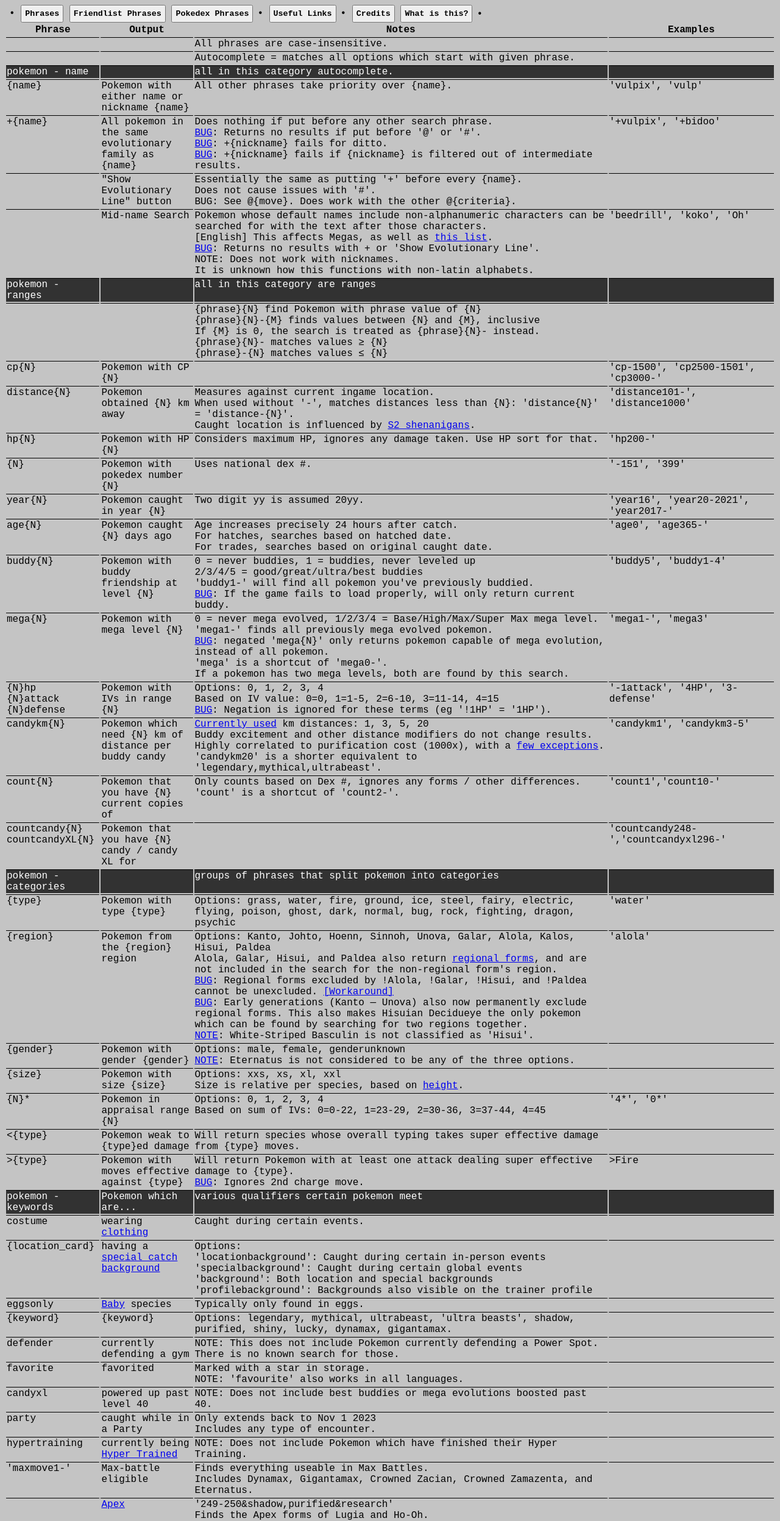
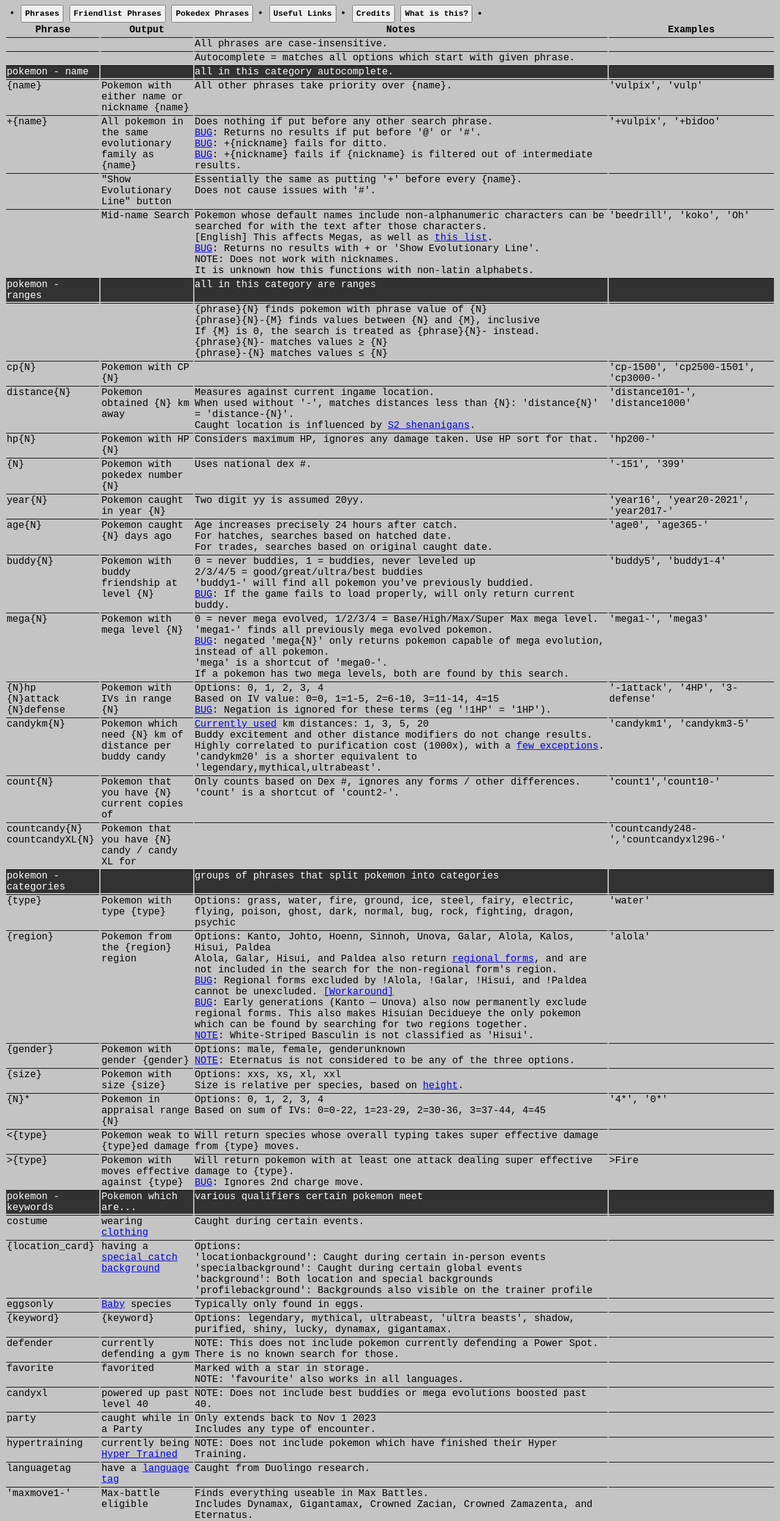
Before and after one commit to Leidwesen/SearchPhrases, a plain HTML site: page index.html in a window 1280 px wide. Shown: the top 2495 px of the page at 61% size. Drawn offline with Linux system fonts and the light colour scheme.

Commit message:
taalzoektocht

```diff
--- a/index.html
+++ b/index.html
@@ -88,7 +88,7 @@
     </div>
     <!-- CREDITS -->
     <div id='creditPage' class=hide>
-      <p>Updated as of <u>November 11th, 2026</u> (Version 0.435.1)</p>
+      <p>Updated as of <u>November 23rd, 2026</u> (Version 0.437.0)</p>
       <p>Maintained by me. To suggest changes, please create an <a href='https://github.com/Leidwesen/SearchPhrases/issues'>issue</a> or contact me on <a href='https://www.reddit.com/user/FatalisticFeline-47'>reddit</a>.</p>
       <!-- <p>If you would like to translate this site to other languages and be credited here, please contact me.</p> -->
     </div>
--- a/js/code.js
+++ b/js/code.js
@@ -12,10 +12,10 @@ const phraseData = [
     ["{name}", "Pokemon with either name or nickname {name}", "All other phrases take priority over {name}.", "'vulpix', 'vulp'"],
     ["+{name}", "All pokemon in the same evolutionary family as {name}", "Does nothing if put before any other search phrase.<br><a href='https://i.imgur.com/2nDmqnk.png'>BUG</a>: Returns no results if put before '@' or '#'.<br><a href='https://redd.it/1beu3m9'>BUG</a>: +{nickname} fails for ditto.<br><a href='https://www.reddit.com/r/TheSilphRoad/comments/1e02fec/comment/lco0s6k/'>BUG</a>: +{nickname} fails if {nickname} is filtered out of intermediate results.", "'+vulpix', '+bidoo'"],
     // BUG: (show evolutionary line)-Name search can fail based on order of operations *and* show-evolutionary-line state: TODO
-    ["", "\"Show Evolutionary Line\" button", "Essentially the same as putting '+' before every {name}.<br>Does not cause issues with '#'.<br>BUG: See @{move}. Does work with the other @{criteria}."],
+    ["", "\"Show Evolutionary Line\" button", "Essentially the same as putting '+' before every {name}.<br>Does not cause issues with '#'."],
     ["", "Mid-name Search", "Pokemon whose default names include non-alphanumeric characters can be searched for with the text after those characters.<br>[English] This affects Megas, as well as <a href='https://pastebin.com/raw/y0vQCv8J'>this list</a>.<br><a href='https://i.imgur.com/EKf3oJv.png'>BUG</a>: Returns no results with + or 'Show Evolutionary Line'.<br>NOTE: Does not work with nicknames.<br>It is unknown how this functions with non-latin alphabets.", "'beedrill', 'koko', 'Oh'"],
     ["pokemon - ranges",,"all in this category are ranges",,true],
-    ["","","{phrase}{N} find Pokemon with phrase value of {N}<br>{phrase}{N}-{M} finds values between {N} and {M}, inclusive<br>If {M} is 0, the search is treated as {phrase}{N}- instead.<br>{phrase}{N}- matches values ≥ {N}<br>{phrase}-{N} matches values ≤ {N}"],
+    ["","","{phrase}{N} finds pokemon with phrase value of {N}<br>{phrase}{N}-{M} finds values between {N} and {M}, inclusive<br>If {M} is 0, the search is treated as {phrase}{N}- instead.<br>{phrase}{N}- matches values ≥ {N}<br>{phrase}-{N} matches values ≤ {N}"],
     ["cp{N}", "Pokemon with CP {N}",, "'cp-1500', 'cp2500-1501', 'cp3000-'"],
     ["distance{N}", "Pokemon obtained {N} km away", "Measures against current ingame location.<br>When used without '-', matches distances less than {N}: 'distance{N}' = 'distance-{N}'.<br>Caught location is influenced by <a href='https://pokemongohub.net/post/featured/comprehensive-guide-s2-cells-pokemon-go/'>S2 shenanigans</a>.","'distance101-', 'distance1000'"],
     ["hp{N}", "Pokemon with HP {N}", "Considers maximum HP, ignores any damage taken. Use HP sort for that.", "'hp200-'"],
@@ -36,17 +36,18 @@ const phraseData = [
     ["{size}", "Pokemon with size {size}", "Options: xxs, xs, xl, xxl<br>Size is relative per species, based on <a href='https://redd.it/1wkzh9b'>height</a>."],
     ["{N}*","Pokemon in appraisal range {N}", "Options: 0, 1, 2, 3, 4<br>Based on sum of IVs: 0=0-22, 1=23-29, 2=30-36, 3=37-44, 4=45", "'4*', '0*'"],
     ["<{type}","Pokemon weak to {type}ed damage","Will return species whose overall typing takes super effective damage from {type} moves.","<Fire"],
-    [">{type}","Pokemon with moves effective against {type}","Will return Pokemon with at least one attack dealing super effective damage to {type}.<br><a href='https://i.imgur.com/3Qyr3x8.png'>BUG</a>: Ignores 2nd charge move.",">Fire"],
+    [">{type}","Pokemon with moves effective against {type}","Will return pokemon with at least one attack dealing super effective damage to {type}.<br><a href='https://i.imgur.com/3Qyr3x8.png'>BUG</a>: Ignores 2nd charge move.",">Fire"],
     ["pokemon - keywords","Pokemon which are...","various qualifiers certain pokemon meet",,true],
     ["costume", "wearing <a href='https://pokemongo.fandom.com/wiki/Event_Pokémon'>clothing</a>","Caught during certain events."],
     ["{location_card}","having a <a href='https://pokemongo.fandom.com/wiki/Backgrounds'>special catch background</a>","Options:<br>'locationbackground': Caught during certain in-person events</a><br>'specialbackground': Caught during certain global events<br>'background': Both location and special backgrounds<br>'profilebackground': Backgrounds also visible on the trainer profile"],
     ["eggsonly", "<a href='https://bulbapedia.bulbagarden.net/wiki/Baby_Pokémon'>Baby</a> species", "Typically only found in eggs."],
     ["{keyword}","{keyword}", "Options: legendary, mythical, ultrabeast, 'ultra beasts', shadow, purified, shiny, lucky, dynamax, gigantamax."],
-    ["defender","currently defending a gym","NOTE: This does not include Pokemon currently defending a Power Spot. There is no known search for those."],
+    ["defender","currently defending a gym","NOTE: This does not include pokemon currently defending a Power Spot. There is no known search for those."],
     ["favorite","favorited","Marked with a star in storage.<br>NOTE: 'favourite' also works in all languages."],
     ["candyxl", "powered up past level 40", "NOTE: Does not include best buddies or mega evolutions boosted past 40."],
     ["party", "caught while in a Party", "Only extends back to Nov 1 2023<br>Includes any type of encounter."],
-    ["hypertraining","currently being <a href='https://pokemongo.fandom.com/wiki/Hyper_Training'>Hyper Trained</a>", "NOTE: Does not include Pokemon which have finished their Hyper Training."],
+    ["hypertraining","currently being <a href='https://pokemongo.fandom.com/wiki/Hyper_Training'>Hyper Trained</a>", "NOTE: Does not include pokemon which have finished their Hyper Training."],
+    ["languagetag","have a <a href='https://pokemongo.com/en/news/duolingo-2026#:~:text=Language%20Tag'>language tag</a>",'Caught from Duolingo research.'],
     ["'maxmove1-'","Max-battle eligible","Finds everything useable in Max Battles.<br>Includes Dynamax, Gigantamax, Crowned Zacian, Crowned Zamazenta, and Eternatus."],
     ["","<a href='https://bulbapedia.bulbagarden.net/wiki/Shadow_Pok%C3%A9mon_(GO)#Apex_Shadow_Pok%C3%A9mon'>Apex</a>","'249-250&shadow,purified&research'<br>Finds the Apex forms of Lugia and Ho-Oh.",],
     ["pokemon - encounter type","Pokemon obtained from...","various ways to obtain pokemon",,true],
@@ -65,7 +66,7 @@ const phraseData = [
     ["evolvenew", "you've never had the evolution of", "Only considers direct evolutions with an unregistered entry in the main & mega pokedex.<br><a href='https://i.imgur.com/aJPDH6A.png'>BUG</a>: Includes pokemon with restrictions making their evolution impossible."],
     ["megaevolve", "can currently mega evolve", "Considers energy for each pokemon.<br> Does not include currently active mega evolution."],
     ["item", "need an <a href='https://pokemongo.fandom.com/wiki/Evolution_Items'>item</a> to evolve","BUG (untested in recent versions): Only returns pokemon which have enough candy/item to evolve."],
-    ["tradeevolve","have a trade evolution","<a href='https://pokemongo.fandom.com/wiki/Evolution?so=search#Trade_evolution'>Pokemon</a> which are free to evolve if recieved from a trade.<br>NOTE: Does not include pre-evolutions of tradeevolve species.<br><a href='https://i.imgur.com/i0iJkvW.png'>BUG</a>: Does not return traded pokemon."],
+    ["tradeevolve","have a trade evolution","<a href='https://pokemongo.fandom.com/wiki/Evolution?so=search#Trade_evolution'>Pokemon</a> which are free to evolve if received from a trade.<br>NOTE: Does not include pre-evolutions of tradeevolve species.<br><a href='https://i.imgur.com/i0iJkvW.png'>BUG</a>: Does not return traded pokemon."],
     ["evolvequest","have an evolution task","Pokemon which have buddy <a href='https://pokemongo.fandom.com/wiki/Evolution?so=search#Buddy'>quest</a> evolution requirements."],
     ["fusion","have a fusion form","Pokemon that can <a href='https://bulbapedia.bulbagarden.net/wiki/Pok%C3%A9mon_fusion#Pok%C3%A9mon_that_can_fuse_via_form_change'>fuse</a> (Necrozma, Kyurem).<br>Includes already fused forms, does not include the secondary fusion species.<br>Likely to include Calyrex eventually."],
     // TODO: Test how search functions when not having enough energy to fuse.
@@ -75,7 +76,7 @@ const phraseData = [
     ["@special", "Moves that can't be learnt with normal TMs","Includes <a href='https://pokemongo.fandom.com/wiki/List_of_exclusive_moves'>Elite TM exclusive</a> moves, <a href='https://www.p337.info/pokemongo/pages/legacy-moves/'>true legacy</a> moves, frustration, and return."],
     ["@weather", "Moves with type currently weather boosted", "BUG (Untested in recent versions): In remote raid lobby, will use local weather, not remote."],
     ["@{1/2/3/4}{criteria}", "Moves in given slot matching criteria","1 = fast, 2 = first charged, 3 = second charged, 4 = <a href='https://pokemongo.fandom.com/wiki/Mega_Evolution#Additional_Charged_Attacks'>mega evolution</a><br>Options: {type}, {move}, special, weather.<br><a href='https://i.imgur.com/xR4RyKC.jpeg'>BUG</a>: @4{criteria} does not work with [type}/special/weather","'@1water', '@3meteor mash', '@2weather'"],
-    ["!@3mov", "Pokemon with a 2nd charge move unlocked", "Autocomplete. A default 'move_name_0000' is used for pokemon with no 2nd charge move.<br>Use at least 'mov' to avoid losing moonblast et al..", "'!@3mov', '!@3move_name_0000'"],
+    ["!@3mov", "Pokemon with a 2nd charge move unlocked", "Autocomplete. A default 'move_name_0000' is used for pokemon with no 2nd charge move.<br>Use at least 'mov' to avoid losing moonblast et al.", "'!@3mov', '!@3move_name_0000'"],
     ["adventureeffect","Pokemon whose moves have an <a href='https://pokemongo.fandom.com/wiki/Adventure_Effects'>Adventure Effect</a>",'"BUG": Is not preceded by @.'],
     ["dynamax{N}<br>gigantamax{N}","Max Pokemon with {N} max moves unlocked","{N} is a range, with 1/2/3 being the number of moves unlocked.<br>Dynamax returns only dynamax species, and Gigantamax returns only gigantamax species.<br>NOTE: Neither search will find Crowned Zacian and Zamazenta.<br>Max Species start with 1 move (the attack) unlocked.","'dynamax3', 'gigantamax2-'"],
     ["max{move}{N}","Max Pokemon with max move {move} at level{N}","{N} is a range, with 1/2/3 being the level of the max move.<br>Options: maxmove, maxguard, maxspirit<br>NOTE: maxmove is a generic term for all the <a href='https://bulbapedia.bulbagarden.net/wiki/Max_Move#Pok%C3%A9mon_GO'>typed Max Attacks</a>.<br>Use '!max{move}1-' to find species which haven't unlocked those moves yet.","'maxmove2', 'maxspirit1-'"],
@@ -102,7 +103,7 @@ const phraseData = [
     ["",,"Every clickable has an accompanying search phrase.", ""],
     ["","","Each incubated egg will count as +1 towards total pokemon count, but will always be ignored in filtered searches."],
     ["","","The 'Select All' button will only show up in searches which do NOT return your whole storage."],
-    ["","","Pokémon nicknames have <a href='https://www.reddit.com/r/TheSilphRoad/comments/1c1xdjl/comment/kz6umju/'>limits</a> of 12 characters and 24 bytes."],
+    ["","","Pokemon nicknames have <a href='https://www.reddit.com/r/TheSilphRoad/comments/1c1xdjl/comment/kz6umju/'>limits</a> of 12 characters and 24 bytes."],
     ["","","BUG: Improperly written searches can return confusing results. <a href='https://www.reddit.com/comments/u3hhqt/_/i51n7mo/'>[1]</a> <a href='https://www.reddit.com/comments/1as71rx/_/kqp7jr9/'>[2]</a>"],
     //["","","The {N} in ranges is parsed as a 32-bit signed integer (ranging from 0 to 2147483647)"],
 ]
```
